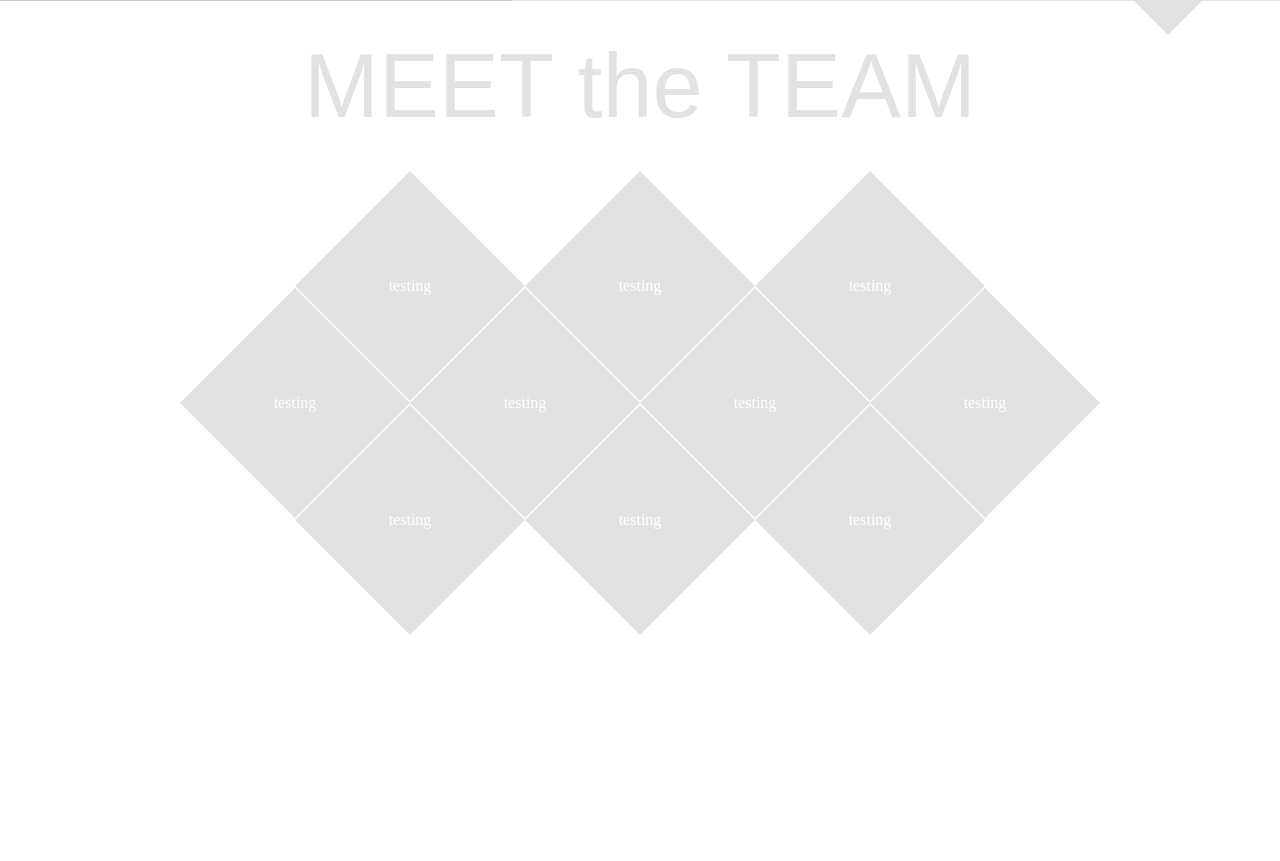
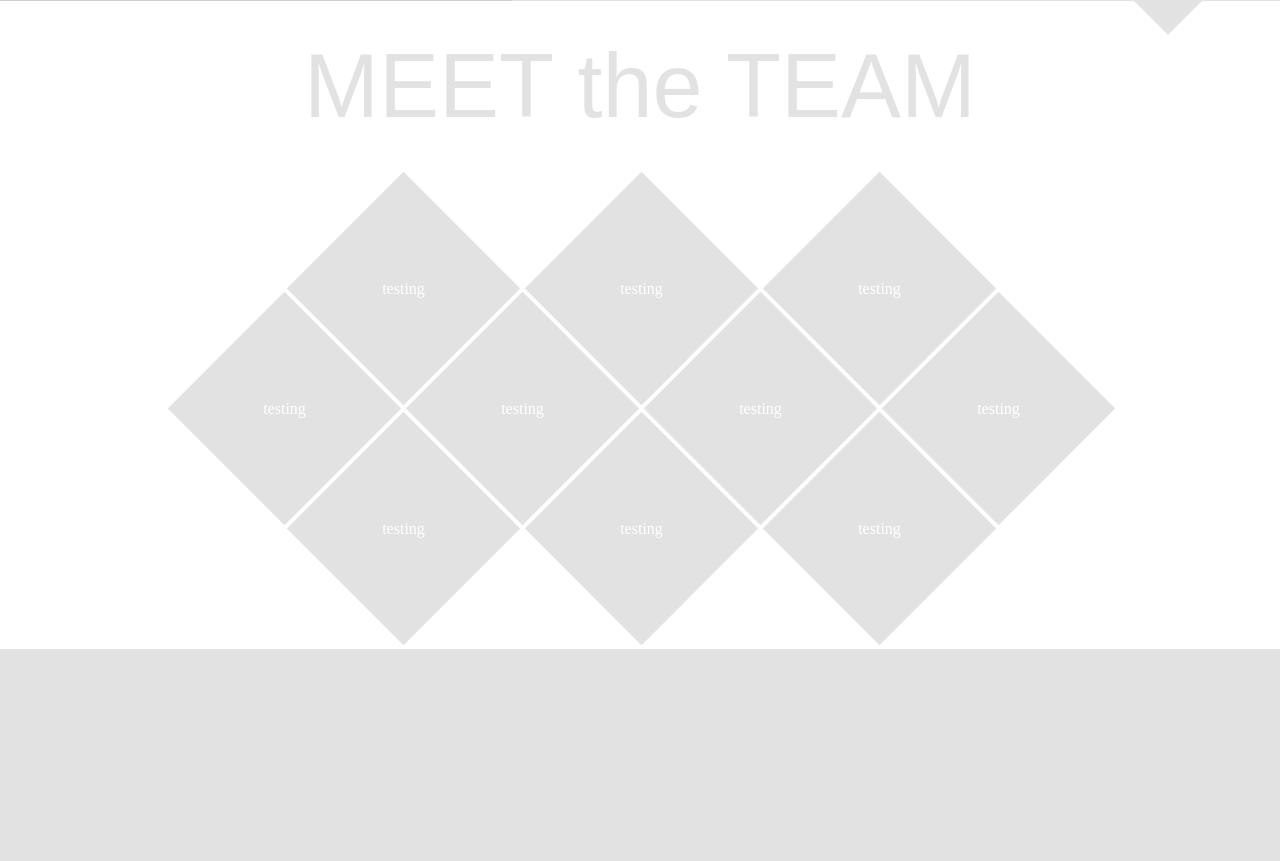
Before and after one commit to jaruesink/ID-C, a PHP site: page / in a window 1280 px wide. Shown: the part 499-1360 px from the top of the page. After the commit the page ends 1148 px from the top, so only its background shows below. Run offline with PHP 8.4, Linux system fonts and the light colour scheme; some libraries are stand-ins or nearby versions.

Commit message:
change diamond creation to transforms
no more crazy borders for the diamonds, but might look into not having
to rotate the diamond content back?

```diff
--- a/css/main.css
+++ b/css/main.css
@@ -21,12 +21,6 @@ section{width:100%;}
 #team header{margin:40px; text-align:center; color:#e2e2e2; font-size:90px; font-family: arial;}
 #diamondwrapper{position:relative;}
 .diamondrow{display:flex; flex-direction:row; justify-content:center;}
-    .diamondrow:nth-child(2){position:relative; top:-113px;}
-    .diamondrow:nth-child(3){position:relative; top:-226px;}
-.diamond{position:relative; color:white; text-align:center; height:130px; width:130px; margin:50px; z-index:1;}
-.diamond:hover:before{border-bottom-color:#c2c2c2;}
-.diamond:hover:after{border-top-color:#c2c2c2;}
-    .diamond:before, .diamond:after{content:''; position:absolute; width:0px; height:0px; margin:-50px; border:115px solid transparent; z-index:-1; pointer-events: none;  transition:all .4s ease;}
-    .diamond:before{left:0px; top:0px; border-top-width:0px; border-bottom-color:#e2e2e2;}
-    .diamond:after{left:0px; top:115px; border-bottom-width:0px; border-top-color:#e2e2e2;}
-.diamondcontent{height:100%; width:100%; line-height:40px; width:100%; display:flex; flex-direction:column; justify-content:center;}
+.diamond{position:relative; color:white; text-align:center; height:165px; width:165px; margin:35px 35px -80px 38px; background:#e2e2e2; -webkit-transform: rotate(45deg); display:flex; flex-direction:row; justify-content:center; align-items:center; flex-shrink:0; transition:all .4s ease;}
+.diamond:hover{background:#b7b7b7;}
+.diamondcontent{height:120px; width:120px; line-height:40px; display:flex; flex-direction:column; justify-content:center; -webkit-transform: rotate(-45deg);}
```
